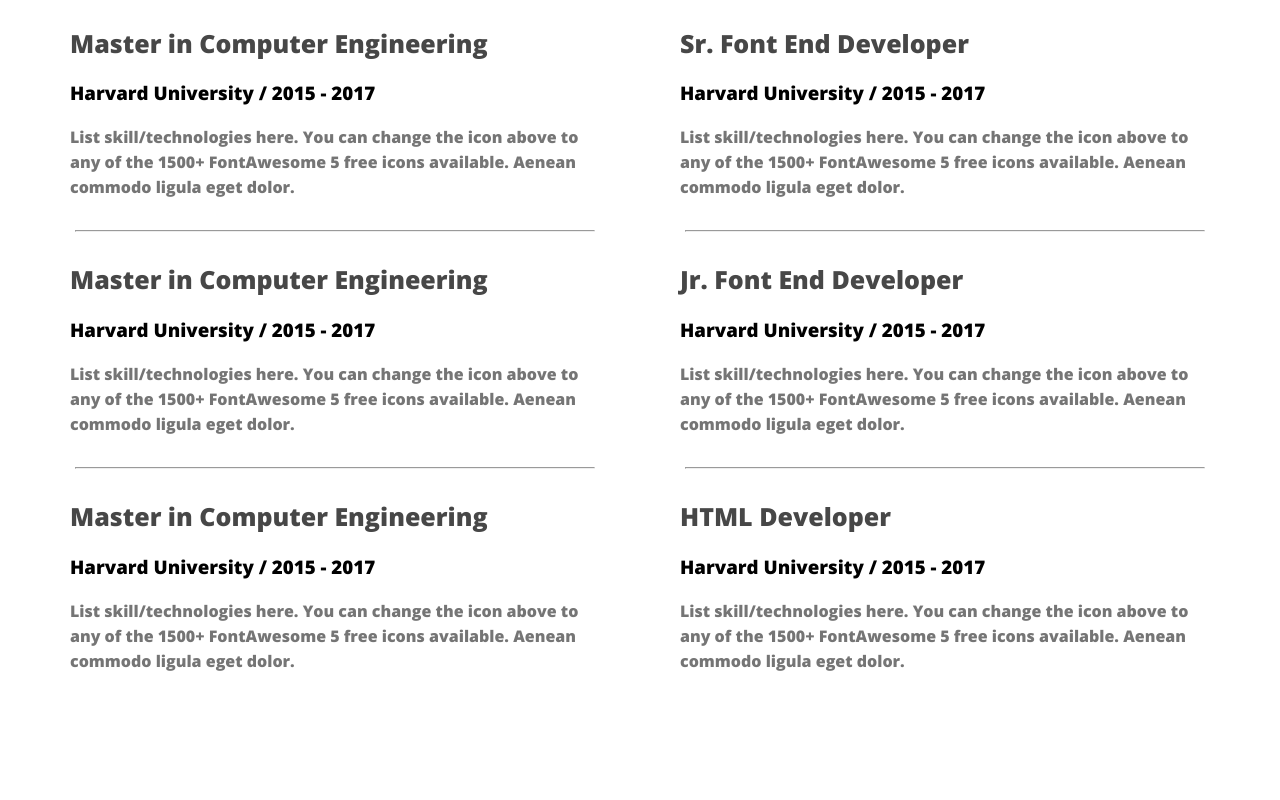
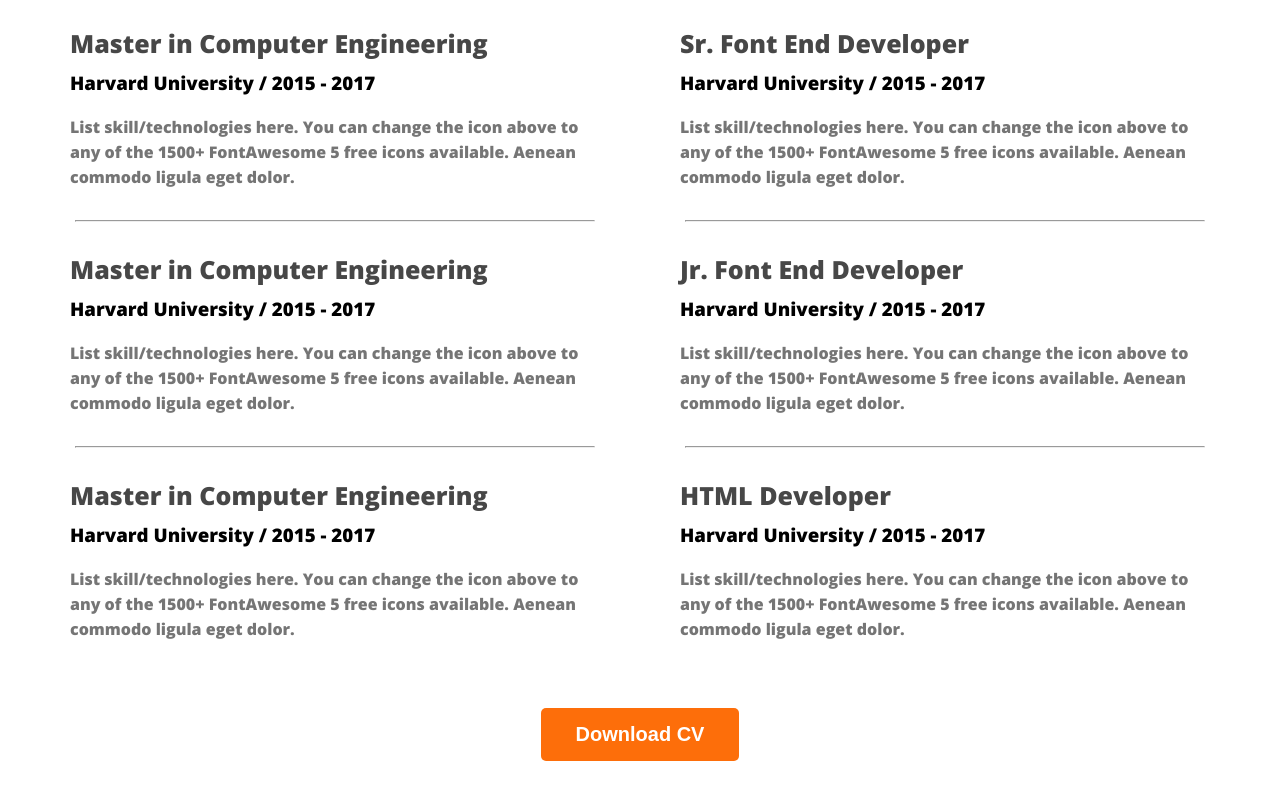
Before and after one commit to WasifulKaium/webdeveloper-portfolio, a plain HTML site: page index.html in a window 1280 px wide. Shown: the part 2378-3178 px from the top of the page. Before the commit the page ends 3076 px from the top, so only its background shows below. Drawn offline with nearby package versions, Linux system fonts and the light colour scheme.

Commit message:
adding download cv

```diff
--- a/index.html
+++ b/index.html
@@ -138,8 +138,10 @@
                 </div>
             </div>
 
-
         </section>
+        <div class="download-cv">
+            <button class="btn-primary">Download CV</button>
+        </div>
 
 
     </main>
--- a/styles/portfolio.css
+++ b/styles/portfolio.css
@@ -156,6 +156,7 @@ box-shadow: 0px 6px 50px 0px rgba(0, 0, 0, 0.06);
     color: #474747;
     font-size: 25px;
     font-weight: 600;
+    margin-bottom: 10px;
 }
 .resume-item-institute{
     margin-top: 10px;
@@ -170,3 +171,8 @@ box-shadow: 0px 6px 50px 0px rgba(0, 0, 0, 0.06);
 .resume-container hr{
     margin: 30px 5px;
 }
+.download-cv{
+    text-align: center;
+    margin: 50px;
+
+}
```
